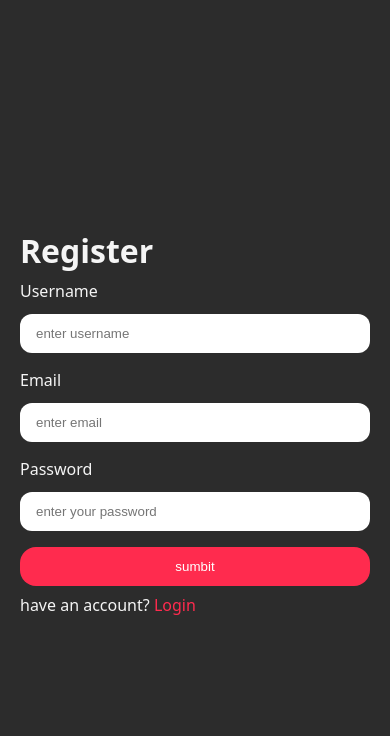
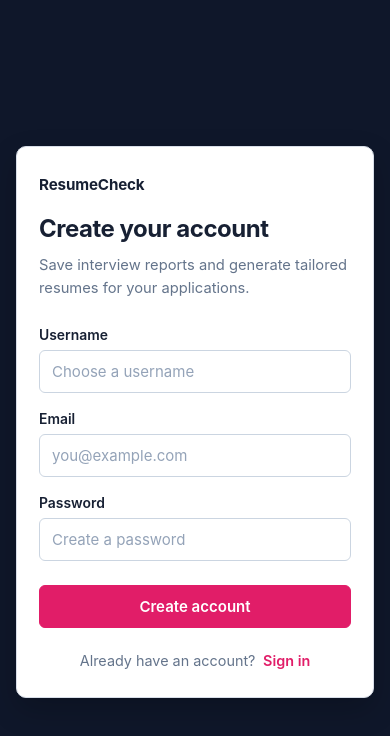
Before and after one commit to Narendradev1008/resume-check, a React app in the folder Frontend/: page /register in a window 390 px wide. Shown: the top 736 px of the page. Built offline with nearby package versions, Linux system fonts and the light colour scheme; no server answers; the HTML template or start-up script is replaced by a standard one.

Commit message:
responsive

```diff
--- a/Frontend/src/features/ai/styles/interview.scss
+++ b/Frontend/src/features/ai/styles/interview.scss
@@ -547,3 +547,139 @@
         transform: rotate(360deg);
     }
 }
+
+@media (max-width: 768px) {
+    .interview-page {
+        padding: 0;
+    }
+
+    .interview-layout {
+        min-height: 100vh;
+        flex-direction: column;
+        border: 0;
+        border-radius: 0;
+        overflow: visible;
+    }
+
+    .interview-divider {
+        display: none;
+    }
+
+    .interview-nav {
+        display: contents;
+
+        .nav-content {
+            display: flex;
+            width: 100%;
+            order: 1;
+            padding: 0.9rem;
+            gap: 0.35rem;
+            overflow-x: auto;
+            scrollbar-width: none;
+            border-bottom: 1px solid $border-color;
+        }
+
+        &__label {
+            display: none;
+        }
+
+        &__item {
+            width: auto;
+            flex: 0 0 auto;
+            min-height: 40px;
+            padding: 0.55rem 0.7rem;
+            white-space: nowrap;
+        }
+
+        > .primary-button {
+            order: 3;
+            width: calc(100% - 2rem);
+            margin: 0 1rem;
+            padding: 0.8rem;
+            border-radius: 0.55rem;
+            font-size: 0.9rem;
+        }
+    }
+
+    .interview-nav .logout-button {
+        order: 4;
+        width: calc(100% - 2rem);
+        margin: 0 1rem 1.25rem;
+        padding: 0.75rem 0.8rem;
+        font-size: 0.9rem;
+    }
+
+    .interview-content {
+        order: 2;
+        width: 100%;
+        min-height: 0;
+        max-height: none;
+        padding: 1.25rem 1rem 1.5rem;
+        overflow: visible;
+    }
+
+    .content-header {
+        margin-bottom: 1rem;
+        padding-bottom: 0.8rem;
+
+        h2 {
+            font-size: 1rem;
+        }
+    }
+
+    .q-card__header {
+        padding: 0.85rem;
+    }
+
+    .q-card__body {
+        padding-right: 0.85rem;
+        padding-left: 0.85rem;
+    }
+
+    .interview-sidebar {
+        order: 0;
+        display: grid;
+        grid-template-columns: minmax(0, 1fr) minmax(0, 1.35fr);
+        width: 100%;
+        padding: 1.1rem 1rem 1.5rem;
+        gap: 1.25rem;
+        border-bottom: 1px solid $border-color;
+    }
+
+    .sidebar-divider {
+        display: none;
+    }
+
+    .match-score {
+        align-items: flex-start;
+
+        &__ring {
+            width: 76px;
+            height: 76px;
+        }
+
+        &__value {
+            font-size: 1.35rem;
+        }
+
+        &__sub {
+            text-align: left;
+        }
+    }
+
+    .skill-gaps {
+        gap: 0.55rem;
+    }
+}
+
+@media (max-width: 400px) {
+    .interview-nav {
+        > .primary-button {
+            padding-inline: 0.55rem;
+        }
+    }
+
+    .interview-sidebar {
+        grid-template-columns: 1fr;
+    }
+}
--- a/Frontend/src/features/auth/auth.form.scss
+++ b/Frontend/src/features/auth/auth.form.scss
@@ -1,83 +1,160 @@
+$page-background: #0f172a;
+$card-background: #ffffff;
+$border: #d8dee8;
+$input-border: #cbd5e1;
+$text: #172033;
+$muted-text: #64748b;
+$primary: #e11d68;
+$primary-hover: #be185d;
+$font-stack: Inter, ui-sans-serif, system-ui, -apple-system, BlinkMacSystemFont, "Segoe UI", sans-serif;
 
-main{
-  min-height: 100vh;
-  min-width: 100%;
-  display:flex;
-  align-items: center;
-  justify-content: center;
+.auth-page {
+    min-width: 100%;
+    min-height: 100vh;
+    display: grid;
+    place-items: center;
+    padding: 32px 20px;
+    background: $page-background;
+    color: $text;
+    font-family: $font-stack;
+}
 
-  .form-containor{
-    min-width: 350px;
+.auth-card {
+    width: min(100%, 400px);
+    padding: 36px;
+    border: 1px solid $border;
+    border-radius: 10px;
+    background: $card-background;
+    box-shadow: 0 12px 30px rgba(0, 0, 0, 0.2);
+
+    h1 {
+        margin: 0;
+        font-size: 1.5rem;
+        line-height: 1.25;
+        letter-spacing: -0.02em;
+    }
+
+    &__eyebrow {
+        margin: 0 0 20px;
+        color: $text;
+        font-size: 0.95rem;
+        font-weight: 700;
+        letter-spacing: -0.01em;
+    }
+
+    &__subtitle {
+        margin: 10px 0 28px;
+        color: $muted-text;
+        font-size: 0.92rem;
+        line-height: 1.55;
+    }
+
+    form {
+        display: flex;
+        flex-direction: column;
+        gap: 18px;
+    }
+
+    &__submit {
+        width: 100%;
+        margin-top: 6px;
+        padding: 11px 16px;
+        border: 1px solid $primary;
+        border-radius: 6px;
+        color: #fff;
+        background: $primary;
+        font: inherit;
+        font-size: 0.94rem;
+        font-weight: 600;
+        cursor: pointer;
+        transition: background-color 0.15s ease, border-color 0.15s ease;
+
+        &:hover {
+            border-color: $primary-hover;
+            background: $primary-hover;
+        }
+
+        &:focus-visible {
+            outline: 3px solid rgba(225, 29, 104, 0.24);
+            outline-offset: 2px;
+        }
+    }
+
+    &__switch {
+        margin: 24px 0 0;
+        color: $muted-text;
+        font-size: 0.9rem;
+        text-align: center;
+
+        a {
+            margin-left: 4px;
+            color: $primary;
+            font-weight: 600;
+            text-decoration: none;
+
+            &:hover {
+                text-decoration: underline;
+            }
+        }
+    }
+}
+
+.input-group {
     display: flex;
     flex-direction: column;
-    gap: 0.5rem;
-  }
-  form{
-    display: flex;
-    flex-direction: column;
-    gap:1rem;
-  }
-  .input-group{
-    display: flex;
-    flex-direction: column;
+    gap: 7px;
 
-    gap: 0.75rem;
+    label {
+        color: $text;
+        font-size: 0.87rem;
+        font-weight: 600;
+    }
 
-    input{
-      border: none;
-      outline: none;
-      padding-inline: 1rem;
-      padding-block: 0.75rem;
-      border-radius: 0.75rem;
+    input {
+        width: 100%;
+        padding: 11px 12px;
+        border: 1px solid $input-border;
+        border-radius: 6px;
+        outline: none;
+        color: $text;
+        background: #fff;
+        font: inherit;
+        font-size: 0.94rem;
+        transition: border-color 0.15s ease, box-shadow 0.15s ease;
+
+        &::placeholder {
+            color: #94a3b8;
+        }
+
+        &:focus {
+            border-color: $primary;
+            box-shadow: 0 0 0 3px rgba(225, 29, 104, 0.12);
+        }
     }
-  }
-  a{
-    color:rgb(255, 43, 78);
-    text-decoration: none;
-  }
 }
 
-//loading
 .loading-screen {
     min-height: 100vh;
     display: flex;
-    flex-direction: column;
+    align-items: center;
     justify-content: center;
-    align-items: center;
-    text-align: center;
-    padding: 20px;
-    background-color: #0d1117;
-    font-family: system-ui, -apple-system, BlinkMacSystemFont,
-        'Segoe UI', Roboto, sans-serif;
-}
-
-.loading-screen h1 {
-    font-size: 1.8rem;
-    font-weight: 600;
-    color: #e6edf3;
-    margin-top: 24px;
-    margin-bottom: 10px;
-}
-
-.loading-screen p {
-    font-size: 1rem;
-    color: #7d8590;
-    margin: 0;
-    line-height: 1.6;
+    background: $page-background;
 }
 
 .loading-spinner {
-    width: 48px;
-    height: 48px;
-    border: 4px solid #2a3348;
-    border-top-color: #ff2d78;
+    width: 40px;
+    height: 40px;
+    border: 3px solid rgba(255, 255, 255, 0.25);
+    border-top-color: #fff;
     border-radius: 50%;
-    animation: spin 0.8s linear infinite;
-    box-shadow: 0 0 18px rgba(255, 45, 120, 0.12);
+    animation: auth-spin 0.8s linear infinite;
 }
 
-@keyframes spin {
-    to {
-        transform: rotate(360deg);
-    }
+@keyframes auth-spin {
+    to { transform: rotate(360deg); }
 }
+
+@media (max-width: 480px) {
+    .auth-page { padding: 16px; }
+    .auth-card { padding: 28px 22px; }
+}
--- a/Frontend/src/features/auth/pages/Login.jsx
+++ b/Frontend/src/features/auth/pages/Login.jsx
@@ -22,29 +22,29 @@
       return (
         <main className="loading-screen">
             <div className="loading-spinner"></div>
-            <h1>Your resume is being prepared</h1>
-            <p>This may take a few moments. Please wait...</p>
         </main>
       )
     }
 
   return (
-    <main>
-      <div className="form-containor">
-      <h1>Login</h1>
+    <main className="auth-page">
+      <div className="auth-card">
+      <p className="auth-card__eyebrow">ResumeCheck</p>
+      <h1>Welcome back</h1>
+      <p className="auth-card__subtitle">Sign in to access your interview reports and saved resumes.</p>
         <form onSubmit={handleSumbit}>
         <div className="input-group">
-          <label>Email</label>
-          <input onChange={(e)=>{setEmail(e.target.value)}} name="email" type="text" aria-label="enter your email" placeholder="enter email"/>
+          <label htmlFor="email">Email</label>
+          <input id="email" value={email} onChange={(e)=>{setEmail(e.target.value)}} name="email" type="email" autoComplete="email" placeholder="you@example.com" required />
         </div>
         <div className="input-group">
-          <label>Password</label>
-          <input onChange={(e)=>{setPassword(e.target.value)}} name="password" type="text" aria-label="enter your password" placeholder="enter your password"/>
+          <label htmlFor="password">Password</label>
+          <input id="password" value={password} onChange={(e)=>{setPassword(e.target.value)}} name="password" type="password" autoComplete="current-password" placeholder="Enter your password" required />
         </div>
-          <button className='button primary-button' type="button submit">Sumbit</button>
+          <button className='auth-card__submit' type="submit">Sign in</button>
         </form>
-        <p>Don't have an account?
-          <Link to={'/Register'}> Register</Link>
+        <p className="auth-card__switch">Don't have an account?
+          <Link to={'/register'}> Create one</Link>
         </p>
         </div>
     </main>
--- a/Frontend/src/features/auth/pages/Register.jsx
+++ b/Frontend/src/features/auth/pages/Register.jsx
@@ -19,8 +19,6 @@
       return (
        <main className="loading-screen">
             <div className="loading-spinner"></div>
-            <h1>Your resume is being prepared</h1>
-            <p>This may take a few moments. Please wait...</p>
         </main>
       )
     }
@@ -28,30 +26,31 @@
 
 
   return (
-    <main>
-      <div className="form-containor">
-      <h1>Register
-      </h1>
+    <main className="auth-page">
+      <div className="auth-card">
+      <p className="auth-card__eyebrow">ResumeCheck</p>
+      <h1>Create your account</h1>
+      <p className="auth-card__subtitle">Save interview reports and generate tailored resumes for your applications.</p>
         <form onSubmit={handleSumbit}>
           <div className="input-group">
-          <label>Username</label>
-          <input onChange={(e)=>{setUsername(e.target.value)}}
-          name="username" type="text" aria-label="enter your username" placeholder="enter username"/>
+          <label htmlFor="username">Username</label>
+          <input id="username" value={username} onChange={(e)=>{setUsername(e.target.value)}}
+          name="username" type="text" autoComplete="username" placeholder="Choose a username" required />
         </div>
         <div className="input-group">
-          <label>Email</label>
-          <input  onChange={(e)=>{setEmail(e.target.value)}}
-          name="email" type="text" aria-label="enter your email" placeholder="enter email"/>
+          <label htmlFor="email">Email</label>
+          <input id="email" value={email} onChange={(e)=>{setEmail(e.target.value)}}
+          name="email" type="email" autoComplete="email" placeholder="you@example.com" required />
         </div>
         <div className="input-group">
-          <label>Password</label>
-          <input onChange={(e)=>{setPasssword(e.target.value)}}
-          name="password" type="text" aria-label="enter your password" placeholder="enter your password"/>
+          <label htmlFor="password">Password</label>
+          <input id="password" value={password} onChange={(e)=>{setPasssword(e.target.value)}}
+          name="password" type="password" autoComplete="new-password" placeholder="Create a password" required />
         </div>
-          <button className='button primary-button' type="button sumbit">sumbit</button>
+          <button className='auth-card__submit' type="submit">Create account</button>
         </form>
-        <p> have an account?
-          <Link to={"/login"}> Login</Link>
+        <p className="auth-card__switch">Already have an account?
+          <Link to={"/login"}> Sign in</Link>
         </p>
         </div>
     </main>
```
